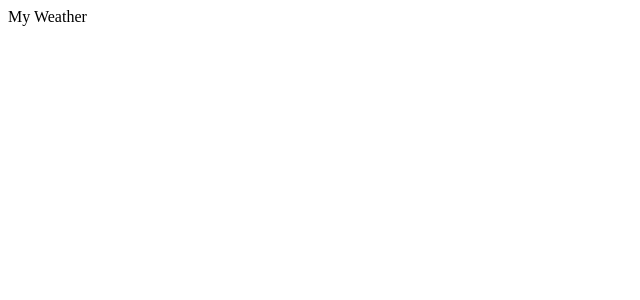
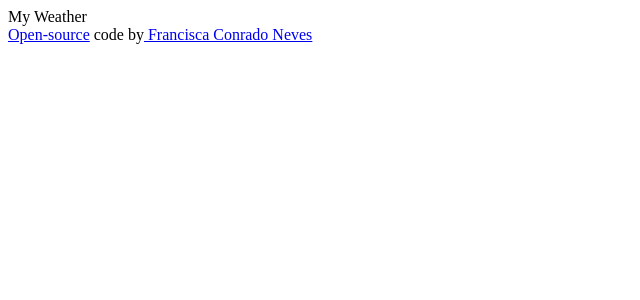
Before and after one commit to franciscaconradoneves/react-final-weather-app, a React (Create React App) app: page / in a window 1280 px wide. Shown: the top 300 px of the page, without its empty margins (0-640 px from the left). Built offline with nearby package versions, Linux system fonts and the light colour scheme.

Commit message:
Added Linkedin and GitHub repo URL

```diff
--- a/src/index.js
+++ b/src/index.js
@@ -10,6 +10,10 @@ ReactDOM.render(
       <header>
         My Weather
       </header>
+      <footer>
+        <a href="https://github.com/franciscaconradoneves/react-final-weather-app.git" target="_blank">Open-source</a> code by
+        <a href="https://www.linkedin.com/in/francisca-conrado-neves-72878b136" target="_blank"> Francisca Conrado Neves</a>
+      </footer>
     </div>
   </React.StrictMode>,
   document.getElementById('root')
```
